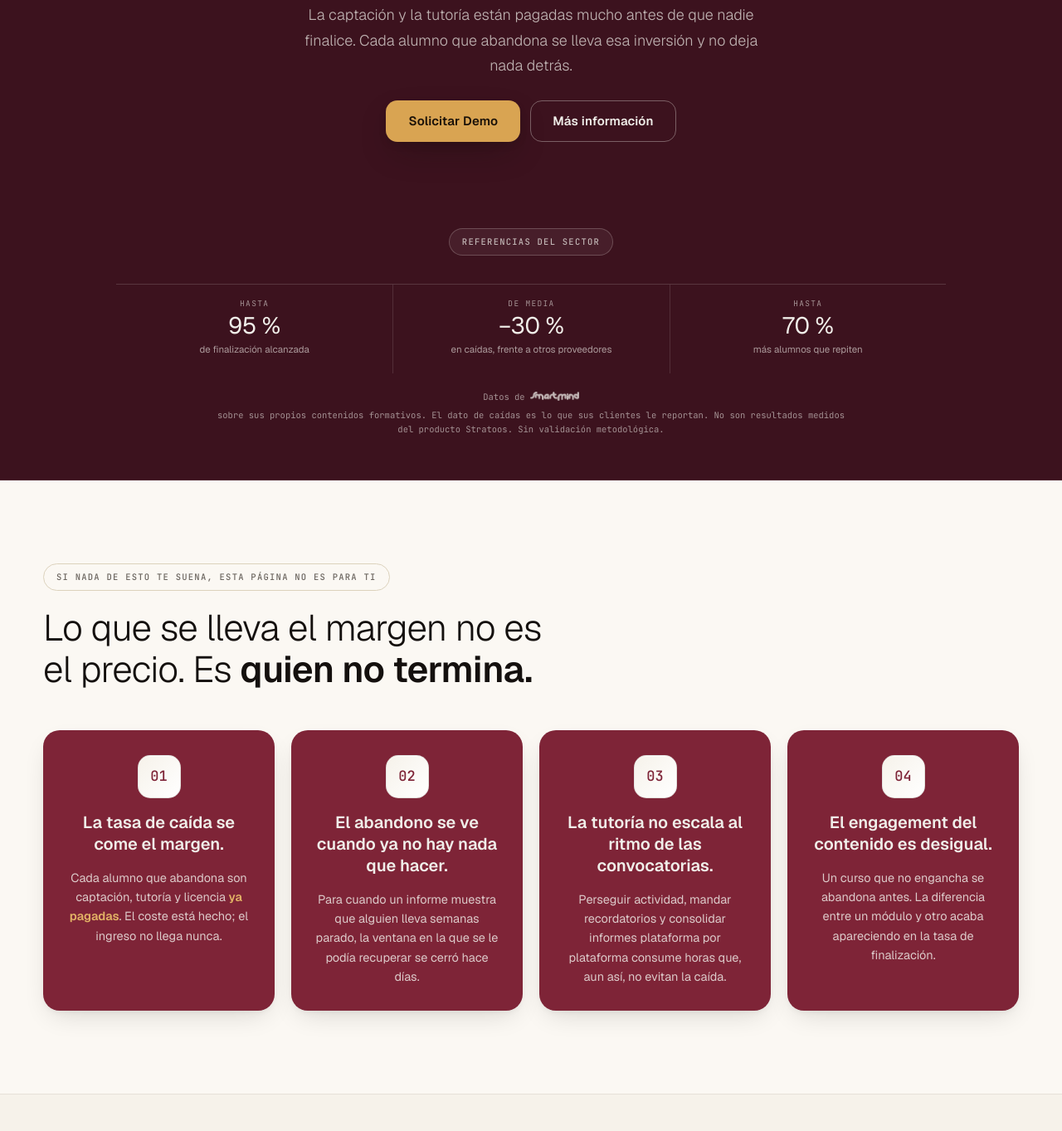
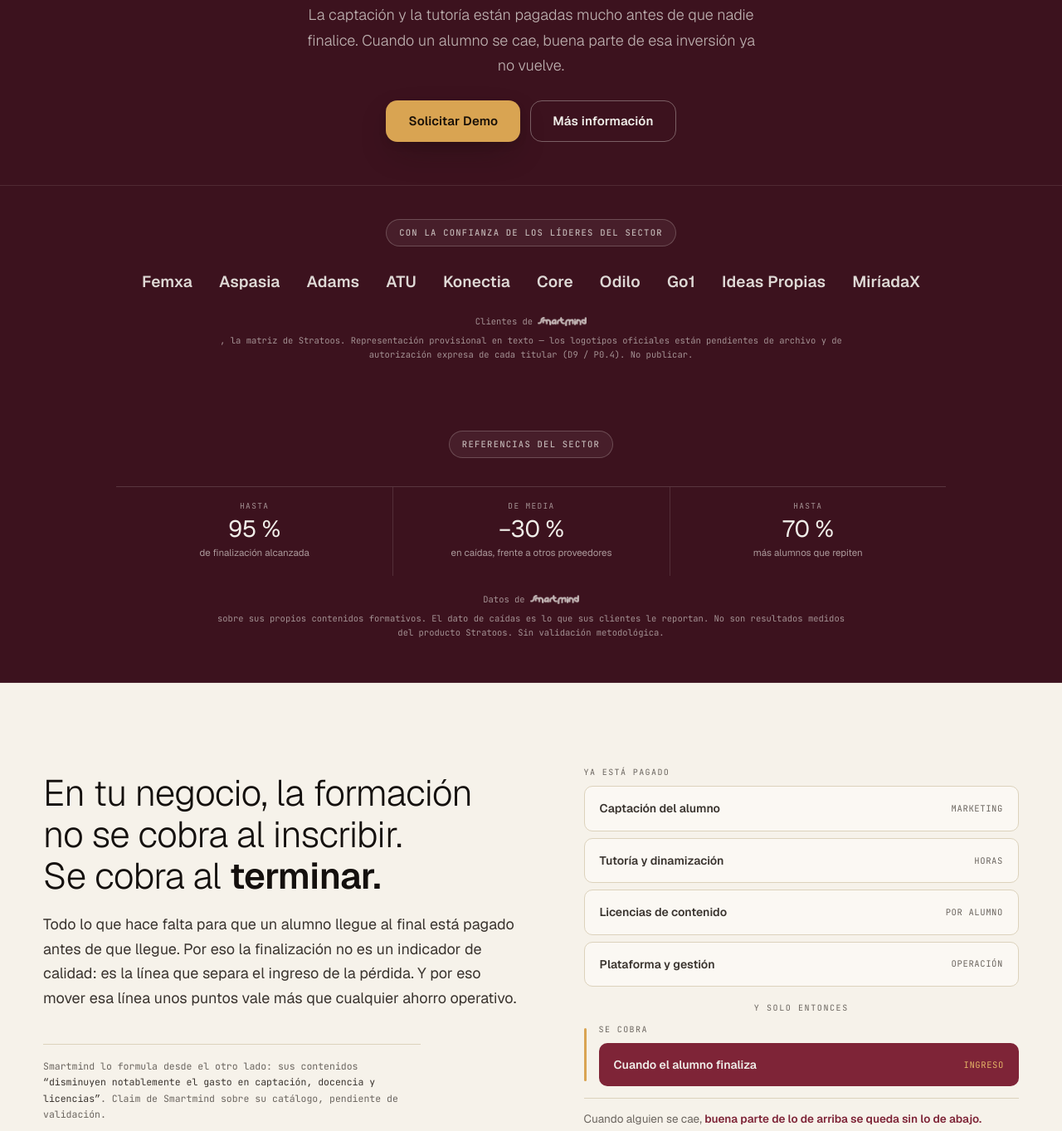
Before and after one commit to felix-barragan/stratoos-corporate-landing, a plain HTML site: page Funnel Proveedores B2B/Landing/index.html in a window 1280 px wide. Shown: the part 370-1733 px from the top of the page at 83% size. Drawn offline with nearby package versions, Linux system fonts and the light colour scheme.

Commit message:
Actualiza landing de proveedores B2B

```diff
--- a/Funnel Proveedores B2B/Landing/index.html
+++ b/Funnel Proveedores B2B/Landing/index.html
@@ -232,6 +232,21 @@
   section.hero .btn { letter-spacing: 0.01em; }
   /* Botón duro sobre oscuro con leve elevación, como los CTA de MSM */
   section.hero .btn-primary-gold, section.close .btn-primary-gold { box-shadow: var(--shadow-card-dark); }
+
+  /* --- Banner de clientes de Smartmind (líderes del sector) ---
+     Continúa la banda oscura del hero, antes de la banda de cifras.
+     PROVISIONAL: wordmarks tipográficos en lugar de logos oficiales, que
+     están pendientes de archivo y de autorización (D9 / P0.4). */
+  section.clients { background: var(--burdeos-deep); color: var(--cloud); border-top: 1px solid rgba(240,238,233,0.10); padding: clamp(28px, 5vw, 40px) 0 clamp(24px, 4vw, 32px); }
+  section.clients .eyebrow { margin-bottom: clamp(20px, 3.5vw, 28px); }
+  .client-row { display: flex; flex-wrap: wrap; align-items: center; justify-content: center; gap: 16px 32px; width: 100%; max-width: 1000px; margin: 0 auto; }
+  .client-row .cli { font-family: var(--font-display); font-weight: 600; font-size: clamp(15px, 3.4vw, 19px); letter-spacing: 0.01em; color: rgba(240,238,233,0.9); white-space: nowrap; }
+  .clients-note { display: flex; align-items: center; justify-content: center; gap: 6px; flex-wrap: wrap; margin: clamp(18px, 3vw, 24px) auto 0; max-width: 780px; font-family: var(--font-mono); font-size: 10.5px; line-height: 1.6; color: rgba(240,238,233,0.58); text-align: center; }
+  .clients-note img { height: 11px; width: auto; opacity: 0.75; }
+
+  /* --- Aviso interno: bloque a reescribir (no publicar) --- */
+  .rework-note { margin: 0 0 clamp(28px, 5vw, 40px); padding: 14px 18px; border: 1px dashed var(--dorado-deep); border-radius: var(--r-md); background: rgba(140,90,16,0.06); font-family: var(--font-mono); font-size: 11.5px; line-height: 1.6; color: var(--dorado-deep); }
+  .rework-note strong { font-weight: 500; color: var(--burdeos); }
 
   /* --- Referencias del sector: banda oscura con las cifras de Smartmind --- */
   section.logos { padding: clamp(34px, 6vw, 52px) 0 clamp(34px, 6vw, 52px); border-bottom: 1px solid rgba(240,238,233,0.10); }
@@ -475,11 +490,36 @@
   <div class="inner">
     <p class="eyebrow on-dark">Centros de formación · Consultoras · Convocatorias</p>
     <h1>Solo cobras si <em>terminan.</em> ¿Cuántos se te caen por el camino?</h1>
-    <p class="lede">La captación y la tutoría están pagadas mucho antes de que nadie finalice. Cada alumno que abandona se lleva esa inversión y no deja nada detrás.</p>
+    <p class="lede">La captación y la tutoría están pagadas mucho antes de que nadie finalice. Cuando un alumno se cae, buena parte de esa inversión ya no vuelve.</p>
     <div class="ctas">
       <a class="btn btn-primary-gold" href="https://form.typeform.com/to/JOZ8usQ8" target="_blank" rel="noopener">Solicitar Demo</a>
       <a class="btn btn-ghost-dark" href="https://form.typeform.com/to/JOZ8usQ8" target="_blank" rel="noopener">Más información</a>
     </div>
+  </div>
+</section>
+
+<!-- BANNER DE CLIENTES — líderes de formación, clientes de SMARTMIND (matriz),
+     no de Stratoos. Continúa la banda oscura del hero, antes de las cifras.
+     PROVISIONAL: wordmarks tipográficos como marcador de posición; los logos
+     oficiales están pendientes de archivo y de autorización expresa de cada
+     titular (equivalente a D9 / P0.4). Cuando Félix aporte los SVG/PNG
+     limpios se copian a assets/ con procedencia (D6) y se sustituyen aquí. -->
+<section class="clients">
+  <div class="wrap">
+    <p class="eyebrow on-dark center">Con la confianza de los líderes del sector</p>
+    <div class="client-row" aria-label="Clientes de Smartmind (representación provisional)">
+      <span class="cli">Femxa</span>
+      <span class="cli">Aspasia</span>
+      <span class="cli">Adams</span>
+      <span class="cli">ATU</span>
+      <span class="cli">Konectia</span>
+      <span class="cli">Core</span>
+      <span class="cli">Odilo</span>
+      <span class="cli">Go1</span>
+      <span class="cli">Ideas Propias</span>
+      <span class="cli">MiríadaX</span>
+    </div>
+    <p class="clients-note">Clientes de <img src="assets/smartmind-wordmark-cream.png" alt="Smartmind">, la matriz de Stratoos. Representación provisional en texto — los logotipos oficiales están pendientes de archivo y de autorización expresa de cada titular (D9 / P0.4). No publicar.</p>
   </div>
 </section>
 
@@ -498,38 +538,8 @@
   </div>
 </section>
 
-<!-- ¿ES ESTO PARA TI? — cualificación por dolor -->
-<section class="block">
-  <div class="wrap">
-    <p class="eyebrow">Si nada de esto te suena, esta página no es para ti</p>
-    <h2>Lo que se lleva el margen no es el precio. Es <em>quien no termina.</em></h2>
-
-    <div class="pains">
-      <article class="pain">
-        <span class="p-num" aria-hidden="true">01</span>
-        <p class="q">La tasa de caída se come el margen.</p>
-        <p class="a">Cada alumno que abandona son captación, tutoría y licencia <strong>ya pagadas</strong>. El coste está hecho; el ingreso no llega nunca.</p>
-      </article>
-      <article class="pain">
-        <span class="p-num" aria-hidden="true">02</span>
-        <p class="q">El abandono se ve cuando ya no hay nada que hacer.</p>
-        <p class="a">Para cuando un informe muestra que alguien lleva semanas parado, la ventana en la que se le podía recuperar se cerró hace días.</p>
-      </article>
-      <article class="pain">
-        <span class="p-num" aria-hidden="true">03</span>
-        <p class="q">La tutoría no escala al ritmo de las convocatorias.</p>
-        <p class="a">Perseguir actividad, mandar recordatorios y consolidar informes plataforma por plataforma consume horas que, aun así, no evitan la caída.</p>
-      </article>
-      <article class="pain">
-        <span class="p-num" aria-hidden="true">04</span>
-        <p class="q">El engagement del contenido es desigual.</p>
-        <p class="a">Un curso que no engancha se abandona antes. La diferencia entre un módulo y otro acaba apareciendo en la tasa de finalización.</p>
-      </article>
-    </div>
-  </div>
-</section>
-
-<!-- REENCUADRE (pieza-firma) — la cuenta de la convocatoria -->
+<!-- REENCUADRE (pieza-firma) — la cuenta de la convocatoria.
+     Va primero tras las cifras: describe el pain point (feedback de equipo, 27-jul). -->
 <section class="block warm">
   <div class="wrap">
     <div class="reframe">
@@ -551,15 +561,54 @@
           <p class="group-label">Se cobra</p>
           <div class="tier on"><span class="t-name">Cuando el alumno finaliza</span><span class="t-tag">Ingreso</span></div>
         </div>
-        <p class="outcome">Si abandona, <strong>todo lo de arriba se queda sin lo de abajo.</strong></p>
+        <p class="outcome">Cuando alguien se cae, <strong>buena parte de lo de arriba se queda sin lo de abajo.</strong></p>
       </div>
     </div>
   </div>
 </section>
 
-<!-- SIN / CON — cuatro puntos donde se decide la finalización -->
+<!-- ¿ES ESTO PARA TI? — cualificación por dolor.
+     Va segundo, con el encabezado dictado por Félix (27-jul). -->
 <section class="block">
   <div class="wrap">
+    <p class="eyebrow">Si nada de esto te suena, esta página no es para ti</p>
+    <h2>Lo que se lleva el margen no es el precio del contenido. Son las <em>caídas de alumnos.</em></h2>
+
+    <div class="pains">
+      <article class="pain">
+        <span class="p-num" aria-hidden="true">01</span>
+        <p class="q">La tasa de caída se come el margen.</p>
+        <p class="a">Cada alumno que se cae son captación, tutoría y licencia <strong>ya pagadas</strong>. Ese coste está hecho, y buena parte no la recuperas.</p>
+      </article>
+      <article class="pain">
+        <span class="p-num" aria-hidden="true">02</span>
+        <p class="q">El abandono se ve cuando ya no hay nada que hacer.</p>
+        <p class="a">Para cuando un informe muestra que alguien lleva semanas parado, la ventana en la que se le podía recuperar se cerró hace días.</p>
+      </article>
+      <article class="pain">
+        <span class="p-num" aria-hidden="true">03</span>
+        <p class="q">La tutoría no escala al ritmo de las convocatorias.</p>
+        <p class="a">Perseguir actividad, mandar recordatorios y consolidar informes plataforma por plataforma consume horas que, aun así, no evitan la caída.</p>
+      </article>
+      <article class="pain">
+        <span class="p-num" aria-hidden="true">04</span>
+        <p class="q">El engagement del contenido es desigual.</p>
+        <p class="a">Un curso que no engancha se abandona antes. La diferencia entre un módulo y otro acaba apareciendo en la tasa de finalización.</p>
+      </article>
+    </div>
+  </div>
+</section>
+
+<!-- SIN / CON — cuatro puntos donde se decide la finalización.
+     ⚠ PENDIENTE DE REESCRITURA TOTAL: enfoque de operación (Studio Live:
+     detección de riesgo, tutoría asistida, evidencia), no de contenido.
+     "está bien para el inbox, en contenidos no encaja" (feedback de equipo,
+     27-jul). No se reescribe hasta cerrar el ángulo de posicionamiento. -->
+<section class="block">
+  <div class="wrap">
+    <div class="rework-note" role="note">
+      <strong>⚠ BLOQUE A REESCRIBIR — no publicar.</strong> Enfoque de operación (Studio Live: detección, tutoría, evidencia), no de contenido. Pendiente de la decisión de posicionamiento del equipo (hablar solo de contenidos de Smartmind).
+    </div>
     <p class="eyebrow">Qué cambia en la operación</p>
     <h2>Cuatro puntos donde se decide <em>quién termina.</em></h2>
 
```
